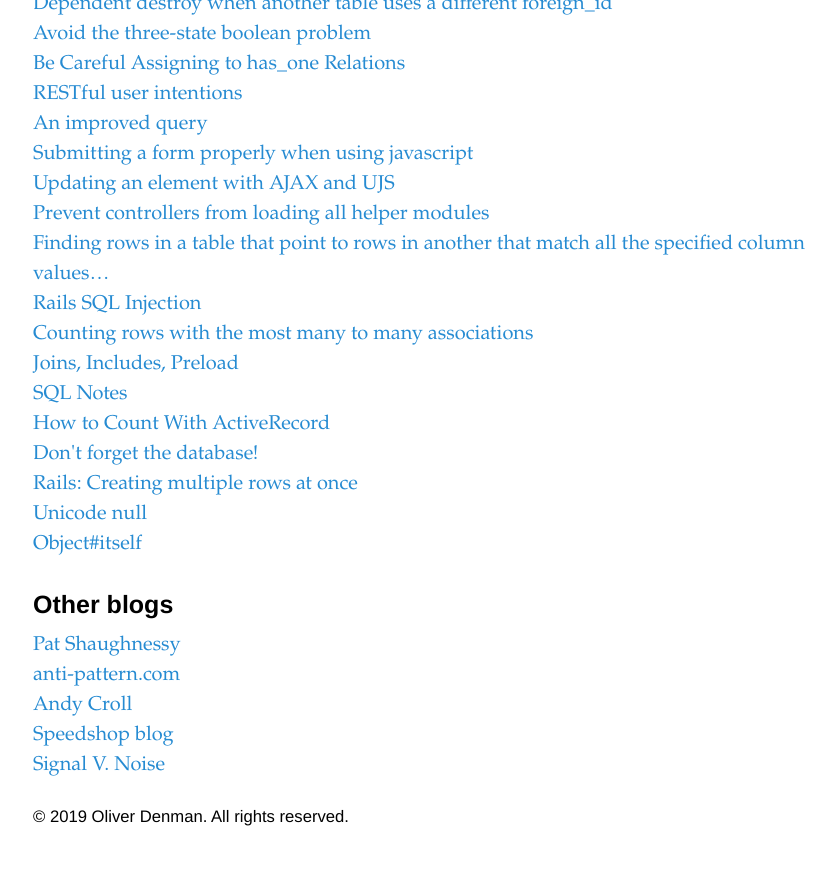
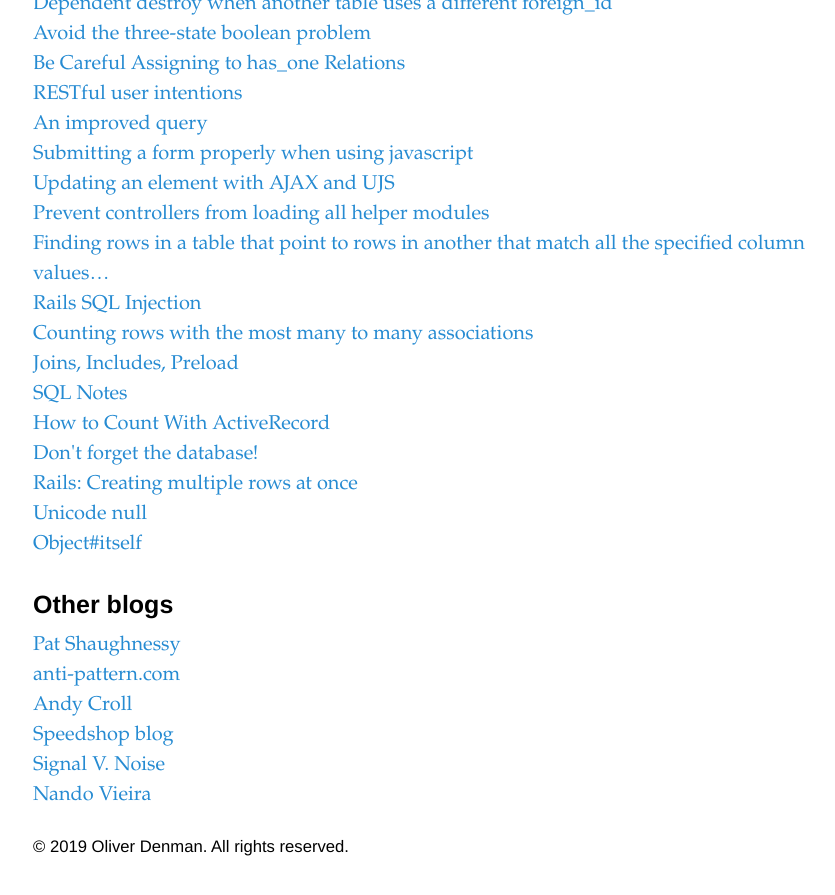
Before and after one commit to codeandclay/code_and_clay_blog, a Jekyll site: the page built from index.html, in a window 1280 px wide and 900 px high, scrolled down 17028 px. Shown: the top 895 px of the window, without its empty margins (187-1022 px from the left). Built offline with Jekyll 4.4.1, drawn with Linux system fonts in a browser that asks for light colours; the list of posts is cut into pages by our own code; before the commit the page ends 17898 px from its top, so only the background shows below that.

Commit message:
Add nando vieira blog to blog list

```diff
--- a/_data/blogs.yml
+++ b/_data/blogs.yml
@@ -8,3 +8,5 @@
   url: https://www.speedshop.co/blog/
 - name: Signal V. Noise
   url: https://m.signalvnoise.com
+- name: Nando Vieira
+  url: https://nandovieira.com
```
